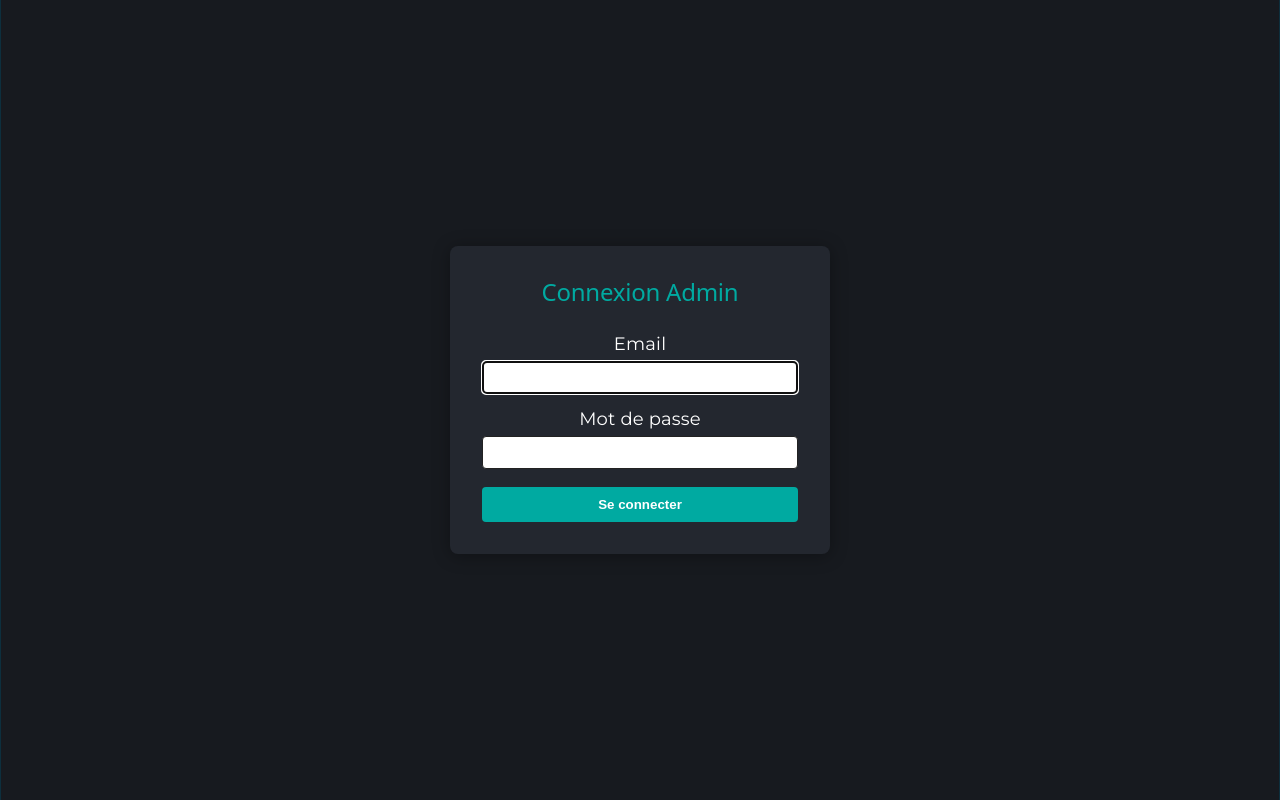
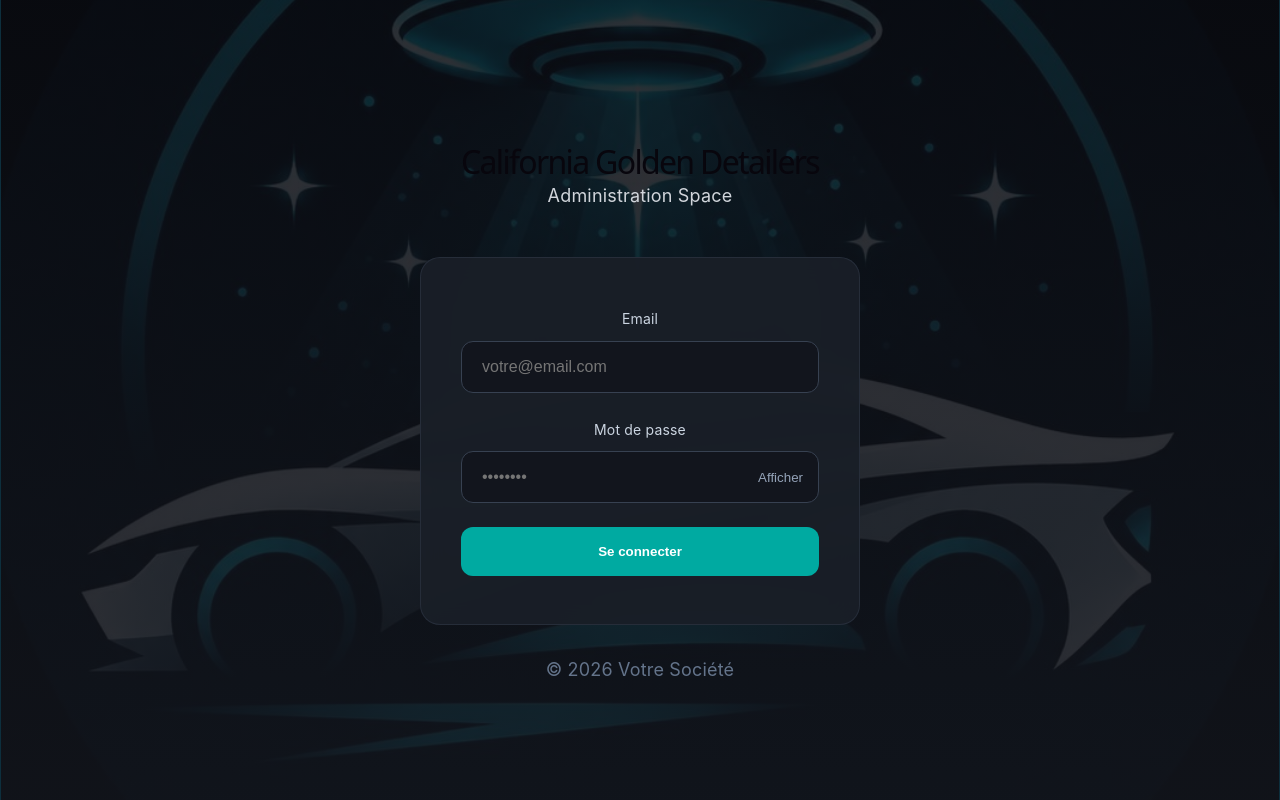
Before and after one commit to Cherni-Samar/CGD_Admin, a React (Vite) app: page /login in a window 1280 px wide. Built offline with nearby package versions, Linux system fonts and the light colour scheme.

Commit message:
styling login page

```diff
--- a/package.json
+++ b/package.json
@@ -10,6 +10,7 @@
     "preview": "vite preview"
   },
   "dependencies": {
+    "lucide-react": "^1.18.0",
     "react": "^19.2.4",
     "react-dom": "^19.2.4",
     "react-router-dom": "^7.13.2"
--- a/src/features/auth/Login.tsx
+++ b/src/features/auth/Login.tsx
@@ -1,13 +1,16 @@
 import React, { useState } from 'react';
 import { useNavigate } from 'react-router-dom';
+import './login.css';
+import car from '../../assets/car.png';
 
-const API_URL = 'http://localhost:3001/api'; // adapte si tu déploies ailleurs
+const API_URL = 'http://localhost:3001/api';
 
 const Login: React.FC = () => {
   const navigate = useNavigate();
 
   const [email, setEmail] = useState('');
   const [password, setPassword] = useState('');
+  const [showPassword, setShowPassword] = useState(false);
   const [loading, setLoading] = useState(false);
   const [error, setError] = useState('');
 
@@ -22,17 +25,21 @@ const Login: React.FC = () => {
         headers: { 'Content-Type': 'application/json' },
         body: JSON.stringify({ email, password }),
       });
+
       if (!res.ok) {
-        const data = await res.json();
+        const data = await res.json().catch(() => ({}));
         throw new Error(data.message || 'Identifiants invalides');
       }
+
       const data = await res.json();
-      localStorage.setItem('jwt', data.accessToken); // adapte le nom si besoin
+      localStorage.setItem('jwt', data.accessToken);
+
       if (data.user) {
         localStorage.setItem('username', data.user.name);
-  localStorage.setItem('role', data.user.role); // si besoin d'afficher le rôle aussi
+        localStorage.setItem('role', data.user.role);
       }
-      navigate('/quotes'); // tu peux changer selon ta route dashboard
+
+      navigate('/quotes');
     } catch (err: any) {
       setError(err.message || 'Erreur inattendue');
     } finally {
@@ -41,46 +48,66 @@ if (data.user) {
   };
 
   return (
-    <div style={{
-      minHeight: '100vh', display: 'flex', alignItems: 'center', justifyContent: 'center', background: '#171a1f',
-    }}>
-      <form onSubmit={handleSubmit} style={{
-        background: '#23272f', padding: 32, borderRadius: 8, minWidth: 330, boxShadow: '0 2px 18px #0005', color: '#fff'
-      }}>
-        <h2 style={{ marginBottom: 24, color: '#00aaa1' }}>Connexion Admin</h2>
-        {error && <div style={{ color: '#e54', marginBottom: 12 }}>{error}</div>}
-        <div style={{ marginBottom: 12 }}>
+    <div className="login-page" style={{ backgroundImage: `url(${car})` }}>
+      <div className="login-overlay" />
+
+      <div className="login-container">
+
+        <div className="login-header">
+          <h1>California Golden Detailers</h1>
+          <p>Administration Space</p>
+        </div>
+
+        <div className="login-card">
+          <form onSubmit={handleSubmit}>
+
+            {error && <div className="login-error">{error}</div>}
+
+            <div className="form-group">
               <label>Email</label>
               <input
                 type="email"
-            autoFocus
                 value={email}
-            onChange={e => setEmail(e.target.value)}
+                onChange={(e) => setEmail(e.target.value)}
+                placeholder="votre@email.com"
                 required
-            style={{ width: '100%', padding: 8, marginTop: 4, borderRadius: 4, border: '1px solid #222' }}
               />
             </div>
-        <div style={{ marginBottom: 18 }}>
+
+            <div className="form-group">
               <label>Mot de passe</label>
+
+              <div className="password-wrapper">
                 <input
-            type="password"
+                  type={showPassword ? 'text' : 'password'}
                   value={password}
-            onChange={e => setPassword(e.target.value)}
+                  onChange={(e) => setPassword(e.target.value)}
+                  placeholder="••••••••"
                   required
-            style={{ width: '100%', padding: 8, marginTop: 4, borderRadius: 4, border: '1px solid #222' }}
                 />
+
+                <button
+                  type="button"
+                  onClick={() => setShowPassword(!showPassword)}
+                  className="toggle-password"
+                >
+                  {showPassword ? 'Masquer' : 'Afficher'}
+                </button>
               </div>
-        <button
-          type="submit"
-          disabled={loading}
-          style={{
-            width: '100%', padding: 10, background: '#00aaa1', color: '#fff', border: 'none',
-            borderRadius: 4, fontWeight: 700, cursor: 'pointer'
-          }}
-        >
+            </div>
+
+            <button className="login-btn" disabled={loading}>
               {loading ? 'Connexion...' : 'Se connecter'}
             </button>
+
           </form>
+        </div>
+
+        <p className="login-footer">
+          © 2026 Votre Société
+        </p>
+
+      </div>
     </div>
   );
 };
--- /dev/null
+++ b/src/features/auth/login.css
@@ -0,0 +1,115 @@
+.login-page {
+  min-height: 100vh;
+  display: flex;
+  align-items: center;
+  justify-content: center;
+  background-size: cover;
+  background-position: center;
+  position: relative;
+  padding: 20px;
+  font-family: -apple-system, BlinkMacSystemFont, "Segoe UI", Roboto, sans-serif;
+}
+
+.login-overlay {
+  position: absolute;
+  inset: 0;
+  background: linear-gradient(rgba(10,12,18,0.85), rgba(18,21,28,0.9));
+  z-index: 1;
+}
+
+.login-container {
+  width: 100%;
+  max-width: 440px;
+  position: relative;
+  z-index: 2;
+}
+
+.login-header {
+  text-align: center;
+  margin-bottom: 48px;
+  color: white;
+}
+
+.login-header h1 {
+  font-size: 32px;
+  margin-bottom: 8px;
+}
+
+.login-header p {
+  color: #d1d5db;
+}
+
+.login-card {
+  background: rgba(26,31,40,0.95);
+  border: 1px solid rgba(42,49,63,0.8);
+  border-radius: 20px;
+  padding: 48px 40px;
+  backdrop-filter: blur(12px);
+}
+
+.form-group {
+  margin-bottom: 24px;
+}
+
+.form-group label {
+  display: block;
+  color: #cbd5e1;
+  margin-bottom: 8px;
+  font-size: 14px;
+}
+
+.form-group input {
+  width: 100%;
+  padding: 16px 20px;
+  background: rgba(18,21,28,0.9);
+  border: 1px solid #374151;
+  border-radius: 12px;
+  color: white;
+  font-size: 16px;
+}
+
+.password-wrapper {
+  position: relative;
+}
+
+.toggle-password {
+  position: absolute;
+  right: 16px;
+  top: 50%;
+  transform: translateY(-50%);
+  background: none;
+  border: none;
+  color: #94a3b8;
+  cursor: pointer;
+}
+
+.login-btn {
+  width: 100%;
+  padding: 17px;
+  background: #00aaa1;
+  border: none;
+  border-radius: 12px;
+  color: white;
+  font-weight: 600;
+  cursor: pointer;
+}
+
+.login-btn:disabled {
+  background: #1f2a2a;
+  cursor: not-allowed;
+}
+
+.login-error {
+  background: rgba(185,28,28,0.2);
+  border: 1px solid rgba(185,28,28,0.4);
+  color: #f87171;
+  padding: 14px;
+  border-radius: 12px;
+  margin-bottom: 20px;
+}
+
+.login-footer {
+  text-align: center;
+  margin-top: 32px;
+  color: #64748b;
+}
```
Also changed, not shown: src/assets/car.png (added), 1 other file (tests, documents, lock files or other folders). Lines whose indentation alone changed are shown as unchanged.
